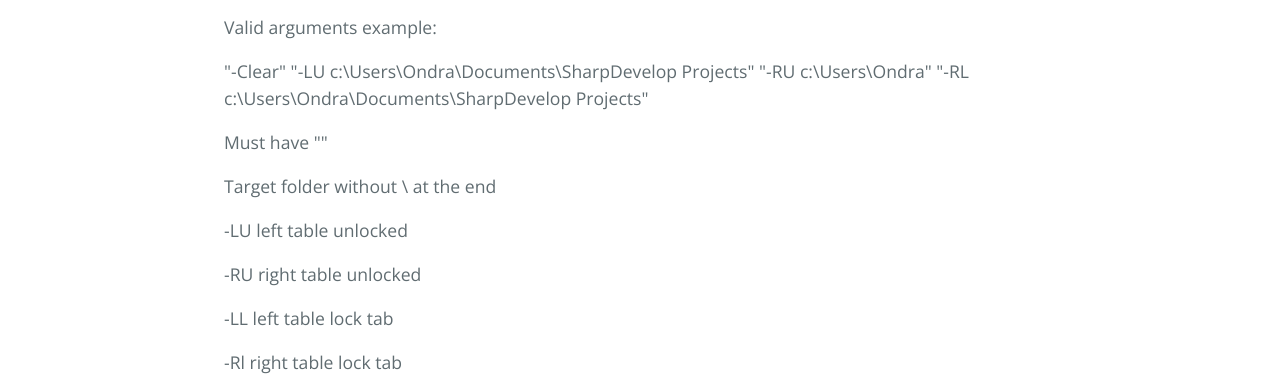
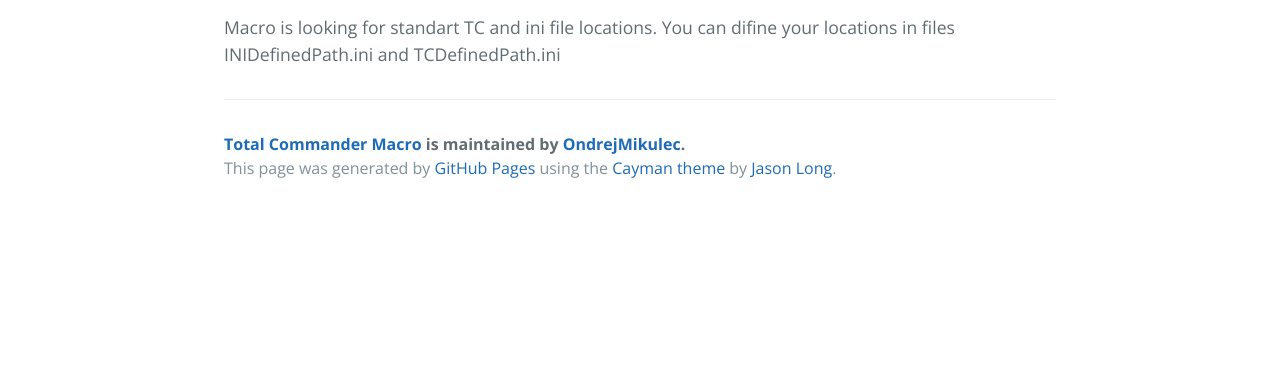
Before and after one commit to OndrejMikulec/TotalCommanderMacro, a plain HTML site: page index.html in a window 1280 px wide. Shown: the part 541-931 px from the top of the page. After the commit the page ends 800 px from the top, so only its background shows below. Drawn offline with nearby package versions, Linux system fonts and the light colour scheme.

Commit message:
Update index.html

```diff
--- a/index.html
+++ b/index.html
@@ -24,25 +24,7 @@
 
 <p>Macro for managing tabs in Total Commander. Macro can close all unlocked tabs and add more definned tabs in locked or unlocked state. </p>
 
-<p>Valid arguments example:</p>
 
-<p>"-Clear" "-LU c:\Users\Ondra\Documents\SharpDevelop Projects" "-RU c:\Users\Ondra" "-RL c:\Users\Ondra\Documents\SharpDevelop Projects"</p>
-
-<p>Must have "" </p>
-
-<p>Target folder without \ at the end </p>
-
-<p>-LU left table unlocked </p>
-
-<p>-RU right table unlocked </p>
-
-<p>-LL left table lock tab </p>
-
-<p>-Rl right table lock tab </p>
-
-<p>-Clear clear all unlocked tabs </p>
-
-<p>For keep TC window size and position, you must first once save position in TC configuration menu. </p>
 
 <p>Macro is looking for standart TC and ini file locations. You can difine your locations in files INIDefinedPath.ini and TCDefinedPath.ini </p>
 
```
